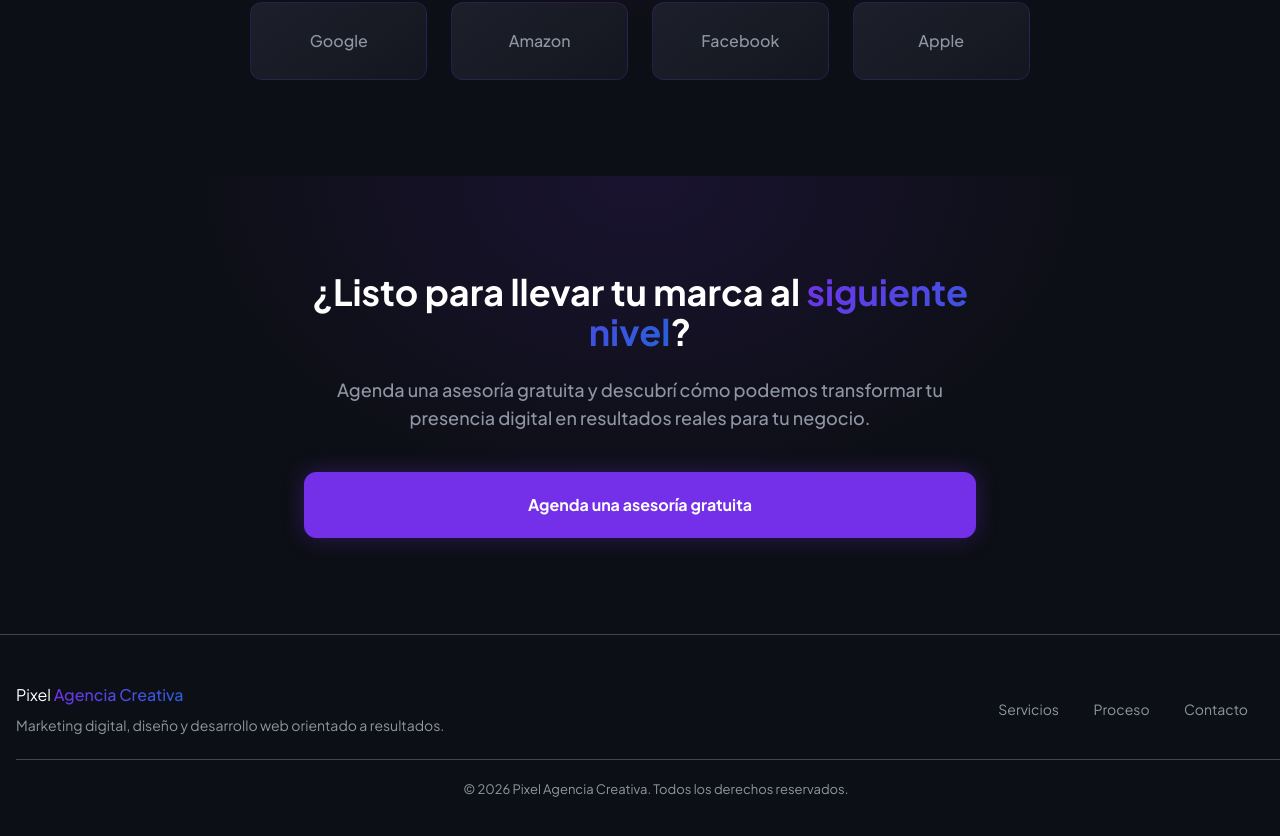
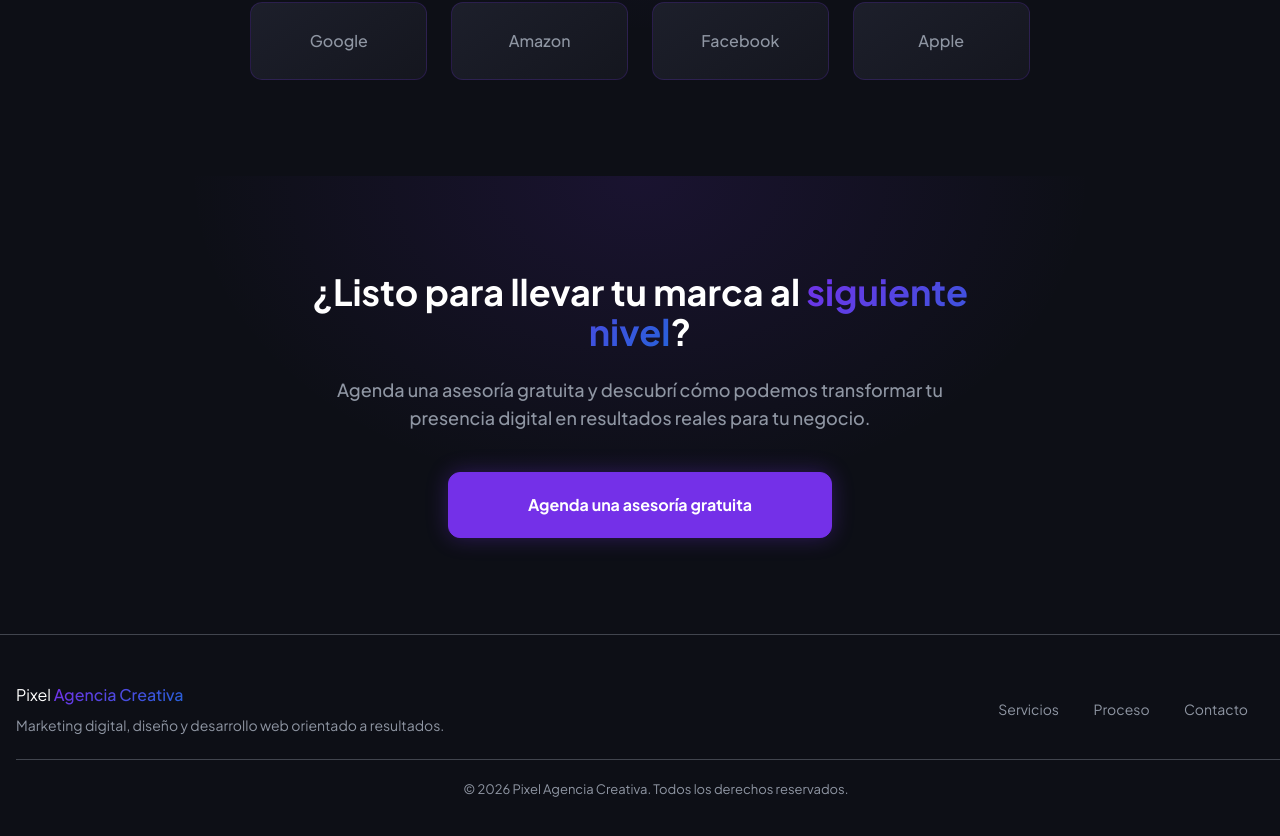
Before and after one commit to gabriez/PixelLanding, a Next.js app: page / in a window 1280 px wide. Shown: the part 3376-4212 px from the top of the page. Built offline with nearby package versions, Linux system fonts and the light colour scheme.

Commit message:
PXL-02 | fix: fix size in button

```diff
--- a/src/components/home/Contact.tsx
+++ b/src/components/home/Contact.tsx
@@ -29,7 +29,9 @@ export const Contact = () => {
           Agenda una asesoría gratuita y descubrí cómo podemos transformar tu
           presencia digital en resultados reales para tu negocio.
         </p>
-        <ScheduleButton />
+        <div className="mx-auto max-w-sm w-full">
+          <ScheduleButton />
+        </div>
       </motion.div>
     </section>
   );
```
